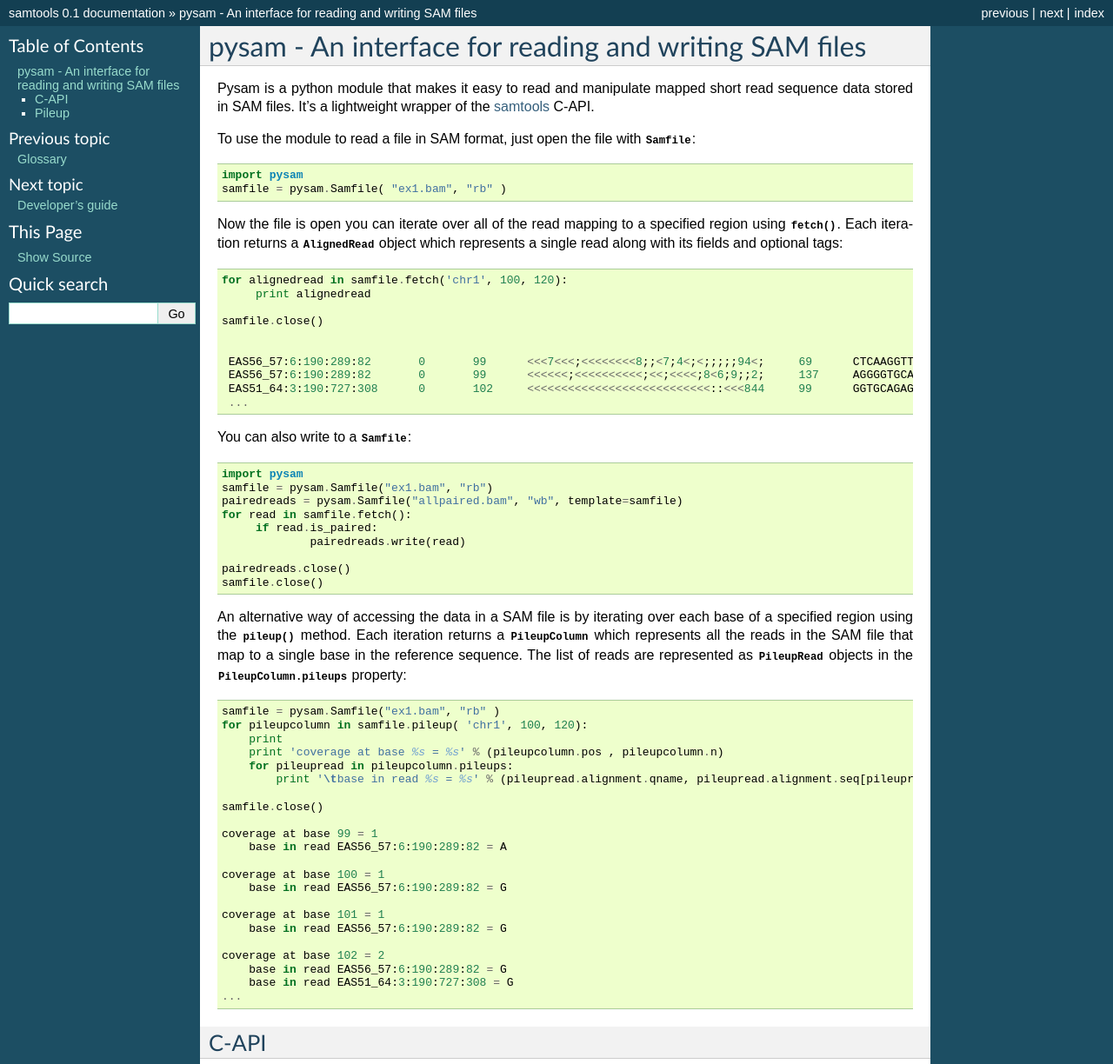
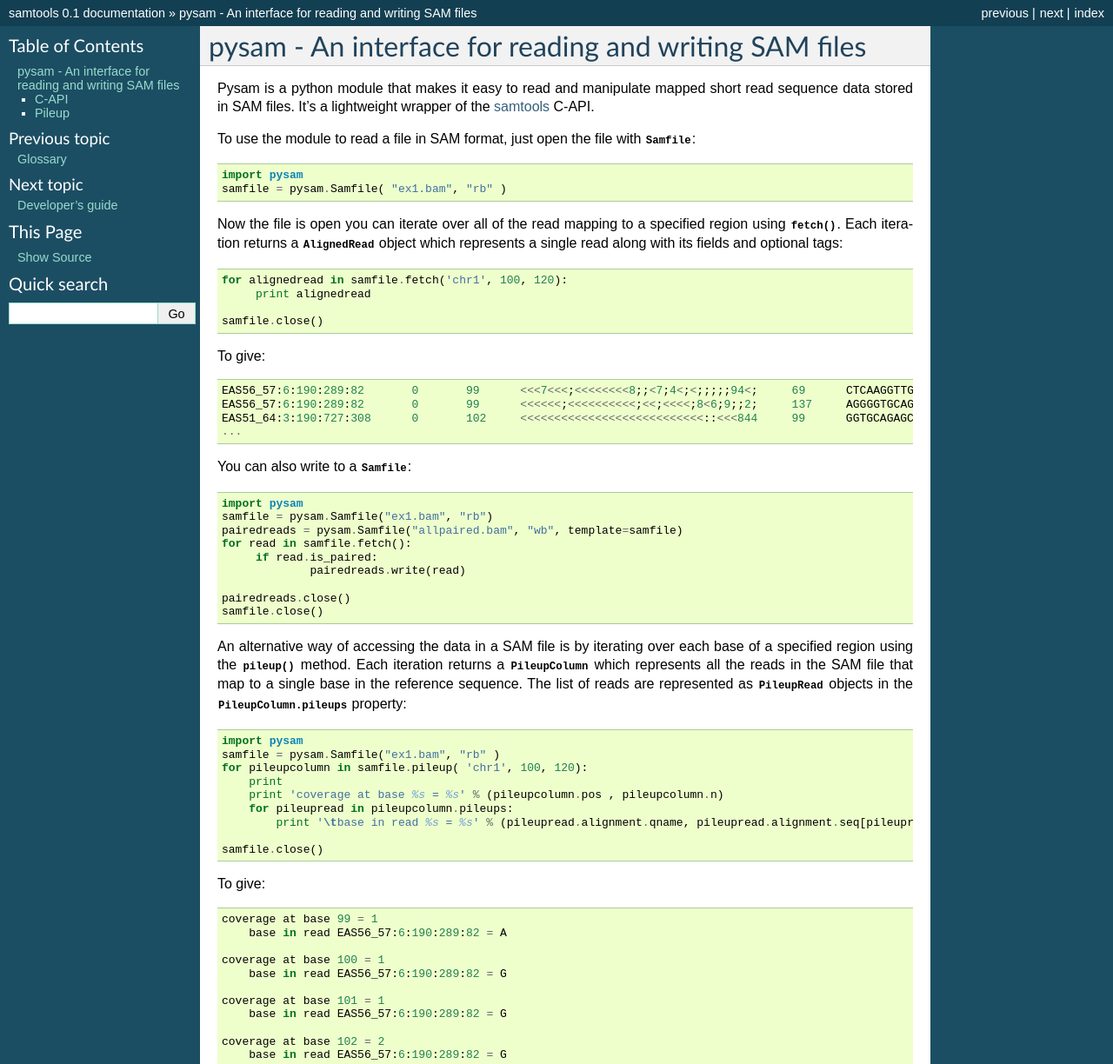
Before and after one commit to pysam-developers/pysam, a Sphinx documentation site: the page built from doc/api.rst, in a window 1280 px wide and 1400 px high, cut to the strip 0-1224 px from the top of the window. Shown: the whole strip at 87% size. Built offline with Sphinx 7.4.7, drawn with Linux system fonts in a browser that asks for light colours.

Commit message:
correct documentation

```diff
--- a/doc/api.rst
+++ b/doc/api.rst
@@ -18,7 +18,7 @@ Each iteration returns a :class:`~pysam.AlignedRead` object which represents a s
 	print alignedread
 
    samfile.close()
-
+To give::
 
     EAS56_57:6:190:289:82	0	99	<<<7<<<;<<<<<<<<8;;<7;4<;<;;;;;94<;	69	CTCAAGGTTGTTGCAAGGGGGTCTATGTGAACAAA	0	192	1
     EAS56_57:6:190:289:82	0	99	<<<<<<;<<<<<<<<<<;<<;<<<<;8<6;9;;2;	137	AGGGGTGCAGAGCCGAGTCACGGGGTTGCCAGCAC	73	64	1
@@ -42,6 +42,7 @@ You can also write to a :class:`~pysam.Samfile`::
 
 An alternative way of accessing the data in a SAM file is by iterating over each base of a specified region using the :meth:`~pysam.Samfile.pileup` method. Each iteration returns a :class:`~pysam.PileupColumn` which represents all the reads in the SAM file that map to a single base in the reference sequence. The list of reads are represented as :class:`~pysam.PileupRead` objects in the :attr:`PileupColumn.pileups <pysam.PileupColumn.pileups>` property::
 
+    import pysam
     samfile = pysam.Samfile("ex1.bam", "rb" )
     for pileupcolumn in samfile.pileup( 'chr1', 100, 120):
 	print
@@ -50,6 +51,8 @@ An alternative way of accessing the data in a SAM file is by iterating over each
 	    print '\tbase in read %s = %s' % (pileupread.alignment.qname, pileupread.alignment.seq[pileupread.qpos])
 
     samfile.close()
+
+To give::
 
     coverage at base 99 = 1
         base in read EAS56_57:6:190:289:82 = A
```
